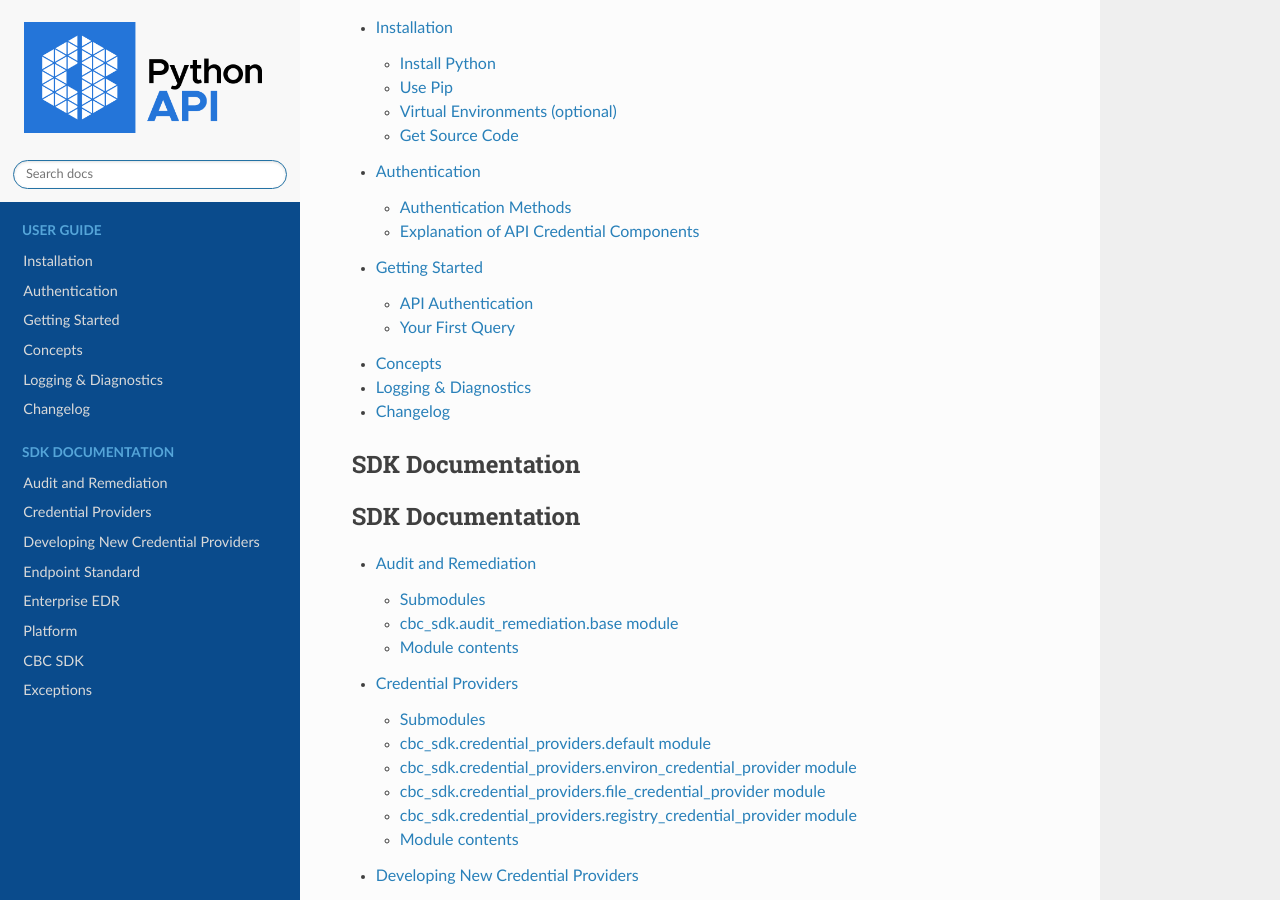
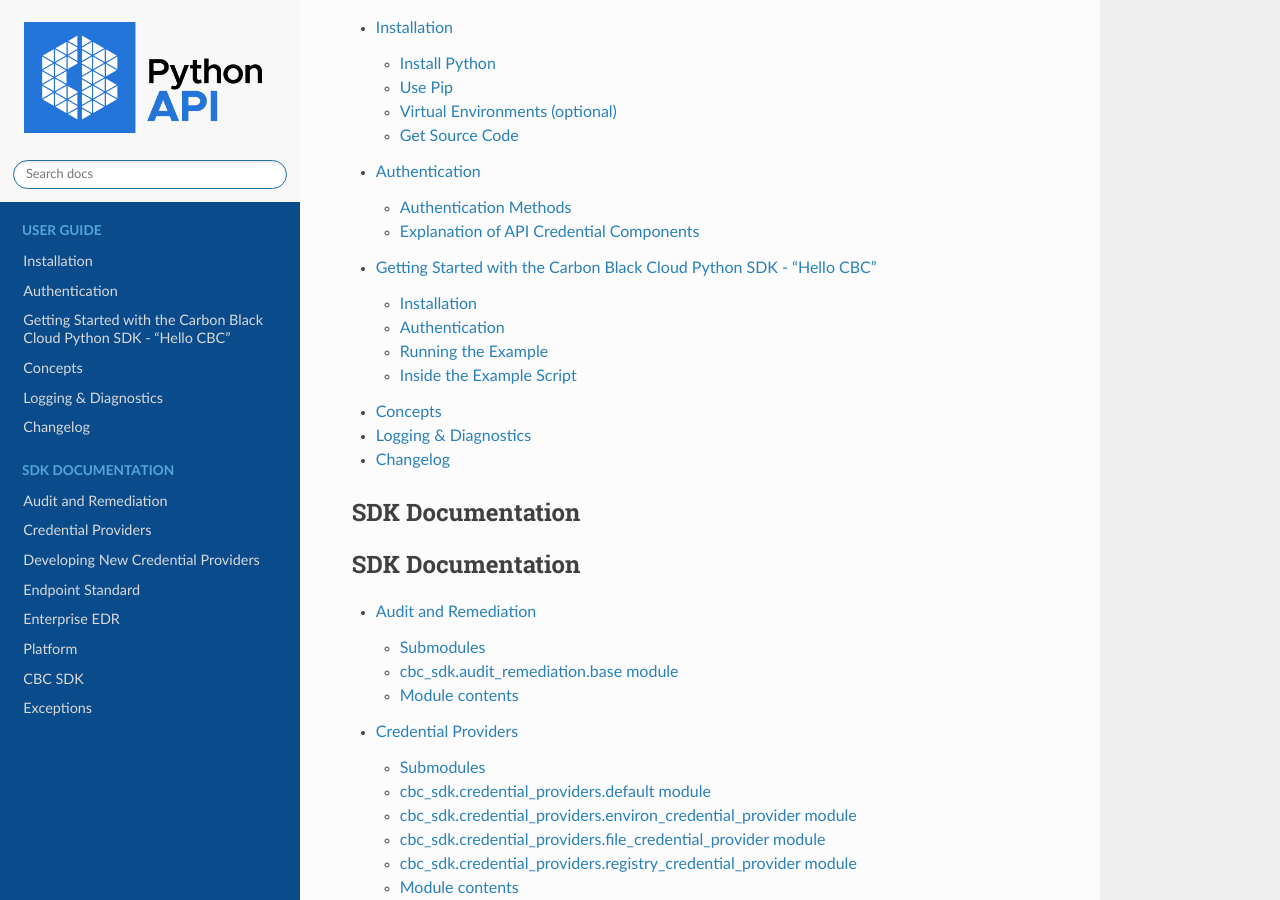
Before and after one commit to carbonblack/carbon-black-cloud-sdk-python, a Sphinx documentation site: the page built from docs/index.rst, in a window 1280 px wide and 900 px high, scrolled down 1120 px. Built offline with Sphinx 7.4.7 and the Read the Docs theme 2.0.0, drawn with Linux system fonts in a browser that asks for light colours; some of the changed lines change nothing that is shown.

Commit message:
CBAPI-1788: wrote the text for "Hello CBC"

```diff
--- a/docs/getting-started.rst
+++ b/docs/getting-started.rst
@@ -1,12 +1,84 @@
 .. _getting-started:
 
-Getting Started
-===============
+Getting Started with the Carbon Black Cloud Python SDK - "Hello CBC"
+====================================================================
+This document will help you get started with the Carbon Black Cloud Python SDK by installing it, configuring
+authentication for it, and executing a simple example program that makes one API call.
 
-API Authentication
-------------------
+Installation
+------------
+Make sure you are using Python 3.  Use the command ``pip install cbc_sdk`` to install the SDK and all its dependencies.
+(In some environments, the correct command will be ``pip3 install cbc_sdk`` to use Python 3.)
 
-Carbon Black Cloud APIs authenticate via API keys.
+You can also access the SDK in development mode by cloning the GitHub repository, and then executing
+``python setup.py develop`` (in some environments, ``python3 setup.py develop``) from the top-level directory.
+Setting your ``PYTHONPATH`` environment variable to the directory ``[sdk]/src``, where ``[sdk]`` is the top-level
+directory of the SDK, will also work for these purposes.  (On Windows, use ``[sdk]\src``.)
 
-Your First Query
-----------------
+Authentication
+--------------
+In order to make use of the API, you will need an *API token,* which you will get from the Carbon Black Cloud UI.
+For the purposes of our example, we will need a custom key with the ability to list devices.
+
+Log into the Carbon Black Cloud UI and go to ``Settings > API Access``.  Start by selecting ``Access Levels`` at the
+top of the screen and press ``Add Access Level``.  Fill in a name and description for your sample access level, keep
+``Copy permissions from`` set to ``None``, and, under the permission category ``Device`` and permission name
+``General information``, check the ``Read`` check box.  Press ``Save`` to save and create the new access level.
+
+Now select ``API Keys`` at the top of the screen and press ``Add API Key``.  Enter a name for the key, and, optionally,
+a description.  For ``Access Level type``, select ``Custom``, and for ``Custom Access Level``, select the access level
+you created above.  Press ``Save`` to save and create the new API key.  An ``API Credentials`` dialog will be displayed
+with the new API ID and secret key; this dialog may also be re-displayed at any time by finding the API key in the list,
+clicking the drop-down arrow under the ``Actions`` column, and selecting ``API Credentials``.
+
+We will use a credentials file to store the credential information by default.  Create a directory named
+``.carbonblack`` under your user home directory. (On Windows, this directory is generally ``C:\Users\[username]``,
+where ``[username]`` is your user name.)  Within this directory create a file ``credentials.cbc`` to store your
+credentials.  Copy the following template to this new file::
+
+    [default]
+    url=
+    token=
+    org_key=
+    ssl_verify=True
+
+Following the ``url=`` keyword, add the top-level URL you use to access the Carbon Black Cloud, including the
+``https://`` prefix and the domain name, but without any of the path information following it.
+
+Following the ``token=`` keyword, add the ``API Secret Key`` from the ``API Credentials`` dialog, followed by a forward
+slash (/) character, followed by the ``API ID`` from the ``API Credentials`` dialog.  (The secret key is always 24
+characters in length, and the API ID is always 10 characters in length.)
+
+Following the ``org_key=`` keyword, add the organization key from your organization, which may be seen under the
+``Org Key:`` heading at the top of the ``API Keys`` display under ``Settings > API Access``.  It is always 8 characters
+in length.
+
+Save the completed ``credentials.cbc`` file.
+
+Running the Example
+-------------------
+The example we will be running is ``list_devices.py``, located in the ``examples/platform`` subdirectory of the GitHub
+repository.  If you cloned the repository, change directory to ``[sdk]/examples/platform``, where ``[sdk]`` is the
+top-level directory of the SDK.  (On Windows, use ``[sdk]\examples\platform``.)  Alternately, you may view the current
+version of that script in "raw" mode in GitHub, and use your browser's ``Save As`` function to save the script locally.
+In that case, change directory to whichever directory you saved the script to.
+
+Execute the script by using the command ``python list_devices.py -q '1'`` (in some environments,
+``python3 list_devices.py -q '1'``).  If all is well, you will see a list of devices (endpoints) registered in your
+organization, showing their numeric ID, hist name, IP address, and last checkin time.
+
+You can change what devices are shown by modifying the query value supplied to the ``-q`` parameter, and also by using
+additional parameters to modify the search criteria.  Execute the command ``python list_devices.py --help`` (in some
+environments, ``python3 list_devices.py --help``) for a list of all possible command line parameters.
+
+Inside the Example Script
+-------------------------
+Once the command-line arguments are parsed, we create a Carbon Black Cloud API object with a call to the helper
+function ``get_cb_cloud_object()``.  The standard ``select()`` method is used to create a query object that queries for
+devices; the query string is passed to that object via the ``where()`` method, and other criteria are added using
+specific setters.
+
+The query is an iterable object, and calling upon its iterator methods invokes the query, which, in this case, is the
+`Search Devices<https://developer.carbonblack.com/reference/carbon-black-cloud/platform/latest/devices-api/#search-devices>`_
+API.  The example script turns those results into an in-memory list, then iterates on that list, printing only certain
+properties of each retrieved Device object.
```
